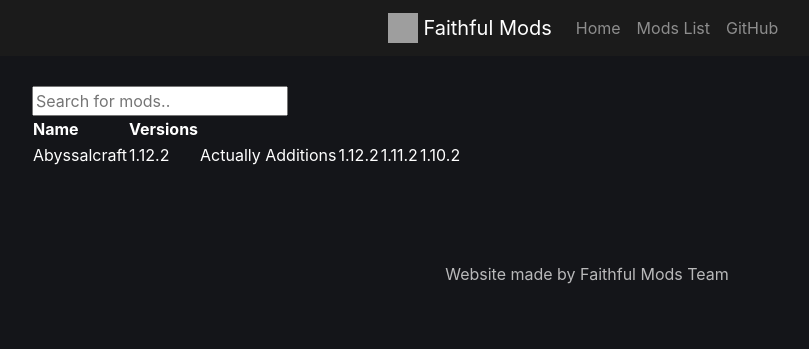
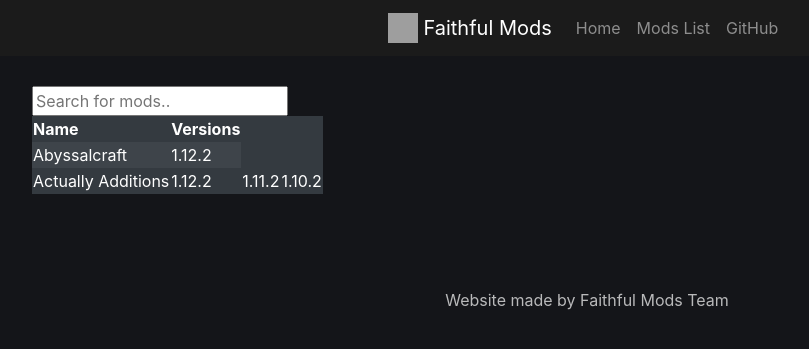
Before and after one commit to Compliance-Mods/faithful-mods.github.io, a Jekyll site: the page built from mods-list.html, in a window 1280 px wide. Shown: the top 349 px of the page, without its empty margins (53-862 px from the left). Built offline with Jekyll 4.4.1, drawn with Linux system fonts in a browser that asks for light colours; grey boxes are pictures that could not be loaded.

Commit message:
fix table

```diff
--- a/mods-list.html
+++ b/mods-list.html
@@ -6,7 +6,7 @@ title: Mods List
 <script src="{{ site.baseurl }}/js/Search.js"></script>
 <input id="SearchBar" type="text" onkeyup="Search('SearchBar', 'ModsTable')" placeholder="Search for mods.." title="Type something">
 
-<table id="ModsTable">
+<table id="ModsTable" class="table-dark table-striped table-hover">
 	<thead>
 		<tr>
 			<th>Name</th>
@@ -15,13 +15,13 @@ title: Mods List
 	</thead>
 	<tbody>
 		{%- for mod in site.data.mods -%}
+			<tr>
+				<td>{{ mod.name }}</td>
 
-			<td>{{ mod.name }}</td>
-
-			{%- for version in mod.versions -%}
-				<td>{{ version | replace: "-", "." }}</td>
-			{%- endfor -%}
-
+				{%- for version in mod.versions -%}
+					<td>{{ version | replace: "-", "." }}</td>
+				{%- endfor -%}
+			</tr>
 		{%- endfor -%}
 	</tbody>
 
```
